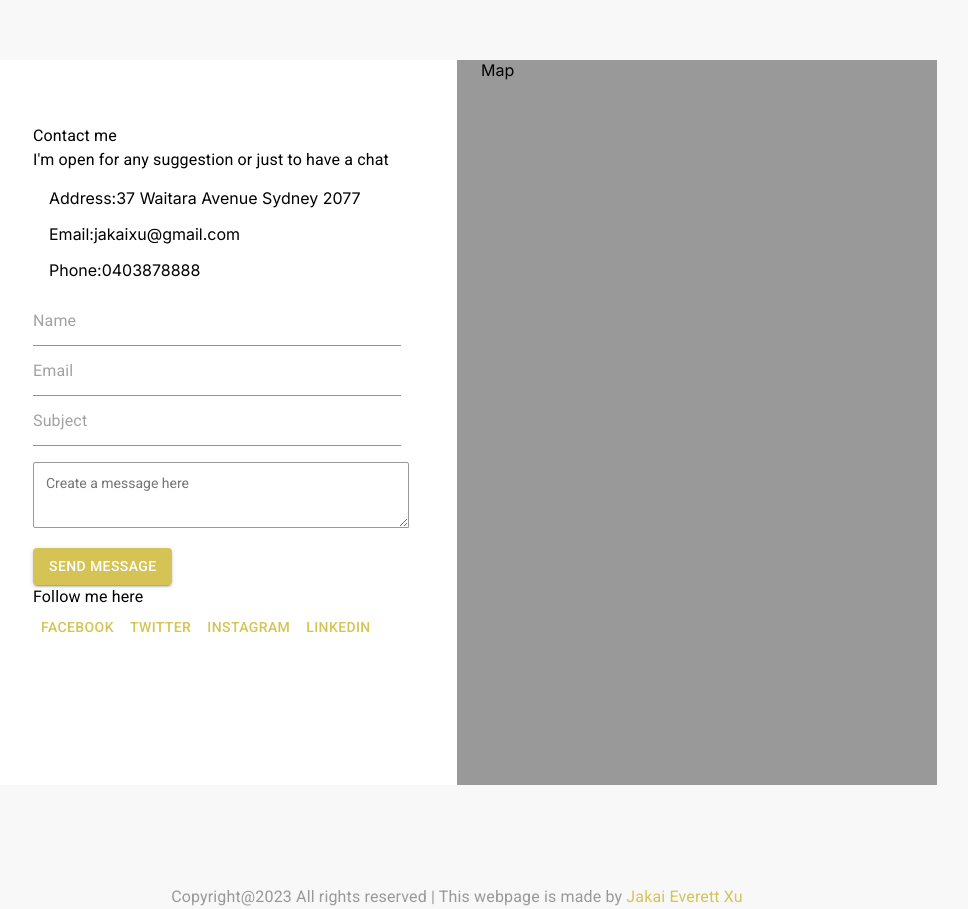
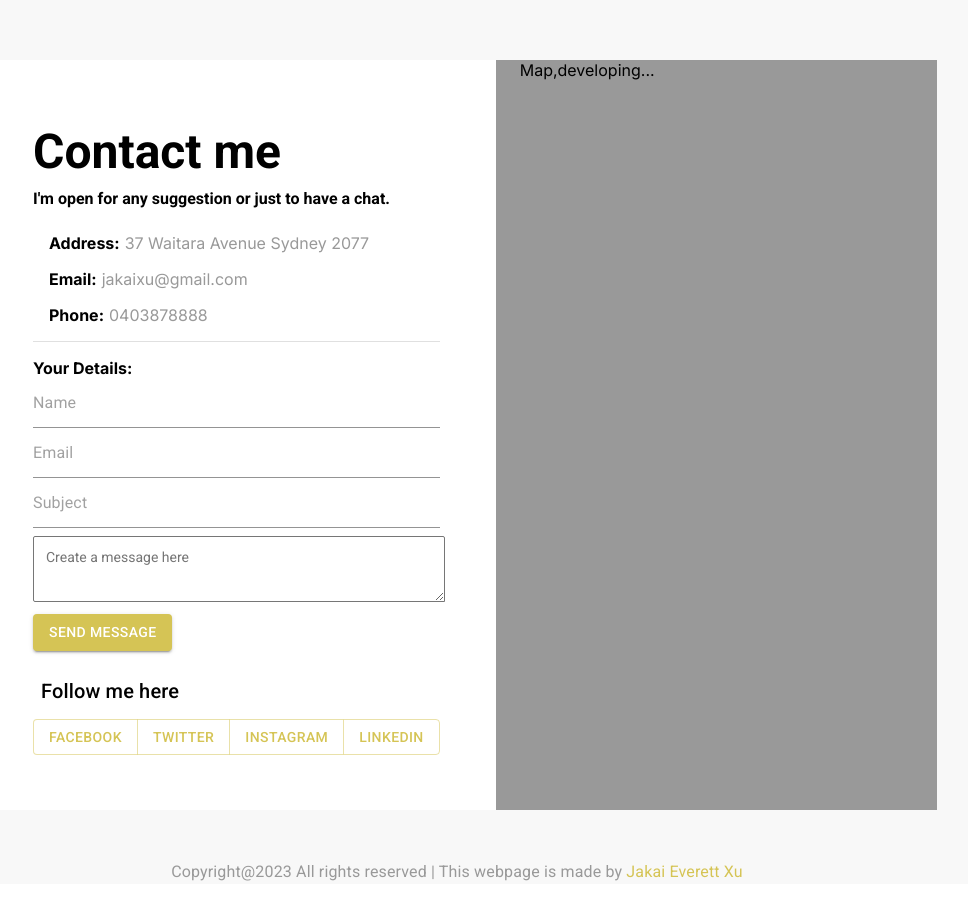
Before and after one commit to JakaiXu/JakaiPage2.0, a Next.js app: page /contact in a window 1280 px wide. Shown: the part 400-1309 px from the top of the page, without its empty margins (183-1151 px from the left). After the commit the page ends 1284 px from the top, so only its background shows below. Built offline with nearby package versions, Linux system fonts and the light colour scheme.

Commit message:
feat:contact me - left half

```diff
--- a/components/contact/index.tsx
+++ b/components/contact/index.tsx
@@ -15,7 +15,7 @@ const Contact = () => {
           flexDirection: { md: "row", sm: "column", xs: "column" },
           paddingX: { xl: 40, lg: 20, md: 5, sm: 1, xs: 1 },
           bgcolor: Color.state.default,
-          height: 825,
+          height: 800,
           minHeight: "max-content",
         }}
       >
--- a/components/contact/left-half.tsx
+++ b/components/contact/left-half.tsx
@@ -2,7 +2,9 @@ import { Color } from "@/styles/color";
 import {
   Box,
   Button,
+  ButtonGroup,
   Container,
+  Divider,
   FormControl,
   Input,
   List,
@@ -11,28 +13,42 @@ import {
   Typography,
   styled,
 } from "@mui/material";
+import { red } from "@mui/material/colors";
+import Link from "next/link";
 import React from "react";
 
 const LeftHalf = () => {
   return (
     <Container sx={styles.container}>
       <Box sx={styles.box}>
-        <Typography>Contact me</Typography>
-        <Typography>
-          I&apos;m open for any suggestion or just to have a chat
+        <Typography variant="h3" sx={{ fontWeight: 900 }}>
+          Contact me
+        </Typography>
+        <Typography variant="h5" sx={{ marginY: 1 }}>
+          I&apos;m open for any suggestion or just to have a chat.
         </Typography>
         <FormControl>
           <List>
-            <ListItem>Address:37 Waitara Avenue Sydney 2077</ListItem>
-            <ListItem>Email:jakaixu@gmail.com</ListItem>
-            <ListItem>Phone:0403878888</ListItem>
+            <ListItem>
+              <BoldLabel>Address:</BoldLabel>
+              <ContentText>37 Waitara Avenue Sydney 2077</ContentText>
+            </ListItem>
+            <ListItem>
+              <BoldLabel>Email:</BoldLabel>
+              <ContentText>jakaixu@gmail.com</ContentText>
+            </ListItem>
+            <ListItem>
+              <BoldLabel>Phone:</BoldLabel>
+              <ContentText>0403878888</ContentText>
+            </ListItem>
           </List>
         </FormControl>
+        <Divider sx={{ marginBottom: 2 }} />
+        <BoldLabel sx={{ display: "block" }}>Your Details:</BoldLabel>
         <StyledInput placeholder="Name" />
         <StyledInput placeholder="Email" />
         <StyledInput placeholder="Subject" />
         <TextareaElement
-          sx={{ marginY: 2 }}
           placeholder="Create a message here
 "
         />
@@ -40,11 +56,55 @@ const LeftHalf = () => {
           Send Message
         </Button>
         <Box>
-          <Typography>Follow me here</Typography>
-          <Button>FaceBook</Button>
-          <Button>Twitter</Button>
-          <Button>Instagram</Button>
-          <Button>LinkedIn</Button>
+          <Typography variant="h6" sx={{ margin:'24px 0 12px 8px' }}>
+            Follow me here
+          </Typography>
+          <ButtonGroup>
+            <Button variant="outlined">
+              <Link
+                style={{
+                  color: `${Color.action.default}`,
+                  textDecoration: "none",
+                }}
+                href="https://www.linkedin.com/in/jakai-xu/"
+              >
+                FaceBook
+              </Link>
+            </Button>
+            <Button variant="outlined">
+              <Link
+                style={{
+                  color: `${Color.action.default}`,
+                  textDecoration: "none",
+                }}
+                href="https://www.linkedin.com/in/jakai-xu/"
+              >
+                Twitter
+              </Link>
+            </Button>
+            <Button variant="outlined">
+              <Link
+                style={{
+                  color: `${Color.action.default}`,
+                  textDecoration: "none",
+                }}
+                href="https://www.linkedin.com/in/jakai-xu/"
+              >
+                Instagram
+              </Link>
+            </Button>
+            <Button variant="outlined">
+              <Link
+                style={{
+                  color: `${Color.action.default}`,
+                  textDecoration: "none",
+                }}
+                href="https://www.linkedin.com/in/jakai-xu/"
+              >
+                LinkedIn
+              </Link>
+            </Button>
+          </ButtonGroup>
         </Box>
       </Box>
     </Container>
@@ -55,7 +115,7 @@ export default LeftHalf;
 const styles = {
   container: {
     bgcolor: Color.state.white,
-    height: 725,
+    height: 750,
   },
   box: {
     paddingX: 4,
@@ -69,32 +129,27 @@ const StyledInput = styled(Input)(() => ({
 const TextareaElement = styled("textarea", {
   shouldForwardProp: (prop) =>
     !["ownerState", "minRows", "maxRows"].includes(prop.toString()),
-})(
-  ({ theme }) => `
-    width: 95%;
-    font-family: "Roboto", sans-serif;
-    font-size: 0.875rem;
-    font-weight: 400;
-    line-height: 1.5rem;
-    padding: 8px 12px;
-    border-radius: 2px 2px 0 2px;
-    color: ${
-      theme.palette.mode === "dark" ? Color.state.light_gray : Color.state.gray
-    };
-    background: ${
-      theme.palette.mode === "dark" ? Color.state.gray : Color.state.white
-    };
-    border: 1px solid ${
-      theme.palette.mode === "dark" ? Color.state.gray : Color.state.light_gray
-    };
-    &:hover {
-      border-color: Color.state.default;
-    }
-    &:focus {
-      border-color: Color.state.default;
-      box-shadow: 0 0 0 3px ${
-        theme.palette.mode === "dark" ? Color.state.white : Color.state.default
-      }
-    }
-    `
-);
+})(({ theme }) => ({
+  width: "95%",
+  fontFamily: ' "Roboto", sans-serif',
+  fontSize: "0.875rem",
+  fontWeight: 400,
+  lineHeight: "1.5rem",
+  marginBlock: 8,
+  padding: "8px 12px",
+  borderRadius: "2px 2px 0 2px",
+  "& :focus": {
+    border: "1px solid red",
+  },
+  "&: hover": {
+    border: `1px solid ${Color.action.default}`,
+  },
+}));
+
+const BoldLabel = styled("span")(() => ({
+  fontWeight: "bold",
+  marginRight: 5,
+}));
+const ContentText = styled("span")(() => ({
+  color: Color.state.light_gray,
+}));
--- a/components/contact/right-half.tsx
+++ b/components/contact/right-half.tsx
@@ -3,14 +3,14 @@ import { Container } from "@mui/material";
 import React from "react";
 
 const RightHalf = () => {
-  return <Container sx={styles.container}>Map</Container>;
+  return <Container sx={styles.container}>Map,developing...</Container>;
 };
 
 export default RightHalf;
 
 const styles = {
   container: {
-    height: 725,
+    height: 750,
     bgcolor: Color.state.light_gray,
   },
 };
--- a/package.json
+++ b/package.json
@@ -4,7 +4,7 @@
   "private": true,
   "scripts": {
     "dev": "next dev -p 8080",
-    "build": "next build",
+    "build": "next build && next export && aws s3 sync out s3://jakai/ --delete",
     "start": "next start",
     "lint": "next lint"
   },
```
